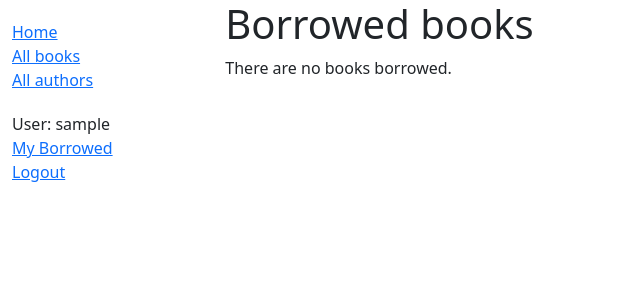
After one commit to KattisLej/django_tutorial, a Django app: page /catalog/mybooks/ in a window 1280 px wide. The commit adds this page. Shown: the top 300 px of the page, without its empty margins (0-640 px from the left). Run offline with Django 4.2, Linux system fonts and the light colour scheme; the visitor is signed in with stand-in values (Sample User, id 1); data that the repository does not hold is empty.

Commit message:
My borrowed books page

```diff
--- a/locallibrary/catalog/templates/base_generic.html
+++ b/locallibrary/catalog/templates/base_generic.html
@@ -28,6 +28,7 @@
             <ul class="sidebar-nav">
                 {% if user.is_authenticated %}
                 <li>User: {{ user.get_username }}</li>
+                <li><a href="{% url 'my-borrowed' %}">My Borrowed</a></li>
                 <li><a href="{% url 'logout' %}?next={{ request.path }}">Logout</a></li>
                 {% else %}
                 <li><a href="{% url 'login' %}?next={{ request.path }}">Login</a></li>
--- /dev/null
+++ b/locallibrary/catalog/templates/catalog/bookinstance_list_borrowed_user.html
@@ -0,0 +1,19 @@
+{% extends "base_generic.html" %}
+
+{% block content %}
+    <h1>Borrowed books</h1>
+
+    {% if bookinstance_list %}
+    <ul>
+
+      {% for bookinst in bookinstance_list %}
+      <li class="{% if bookinst.is_overdue %}text-danger{% endif %}">
+        <a href="{% url 'book-detail' bookinst.book.pk %}">{{bookinst.book.title}}</a> ({{ bookinst.due_back }})
+      </li>
+      {% endfor %}
+    </ul>
+
+    {% else %}
+      <p>There are no books borrowed.</p>
+    {% endif %}
+{% endblock %}
--- a/locallibrary/catalog/urls.py
+++ b/locallibrary/catalog/urls.py
@@ -8,4 +8,5 @@ urlpatterns = [
     path('authors/', views.AuthorListView.as_view(), name='authors'),
     path('author/<int:pk>',
          views.AuthorDetailView.as_view(), name='author-detail'),
+    path('mybooks/', views.LoanedBooksByUserListView.as_view(), name='my-borrowed'),
 ]
--- a/locallibrary/catalog/views.py
+++ b/locallibrary/catalog/views.py
@@ -2,6 +2,7 @@ from django.shortcuts import render
 from django.views import generic
 
 from .models import Book, Author, BookInstance, Genre
+from django.contrib.auth.mixins import LoginRequiredMixin
 
 
 def index(request):
@@ -53,3 +54,17 @@ class AuthorListView(generic.ListView):
 
 class AuthorDetailView(generic.DetailView):
     model = Author
+
+
+class LoanedBooksByUserListView(LoginRequiredMixin,generic.ListView):
+    """Generic class-based view listing books on loan to current user."""
+    model = BookInstance
+    template_name = 'catalog/bookinstance_list_borrowed_user.html'
+    paginate_by = 10
+
+    def get_queryset(self):
+        return (
+            BookInstance.objects.filter(borrower=self.request.user)
+            .filter(status__exact='o')
+            .order_by('due_back')
+        )
```
